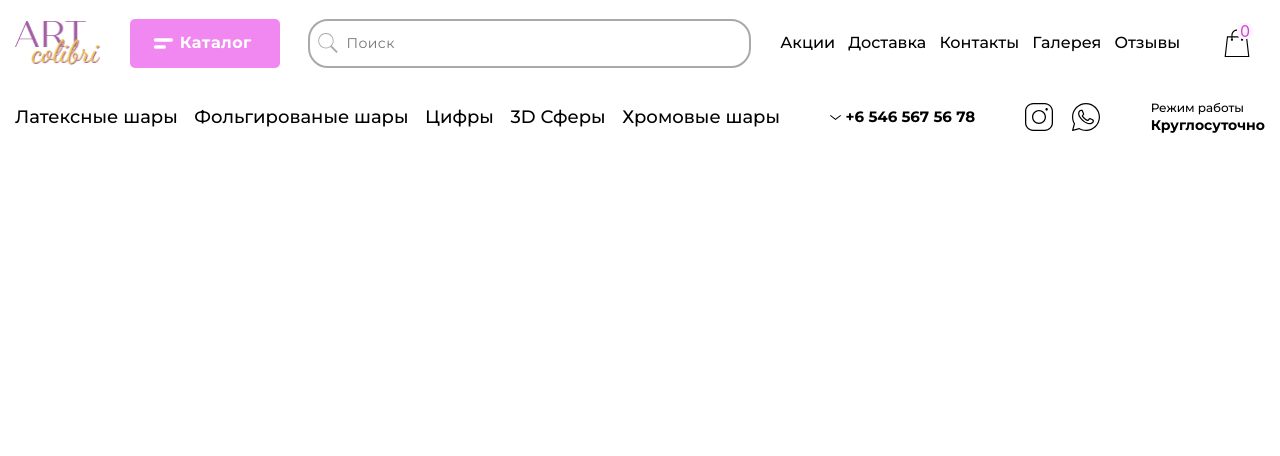
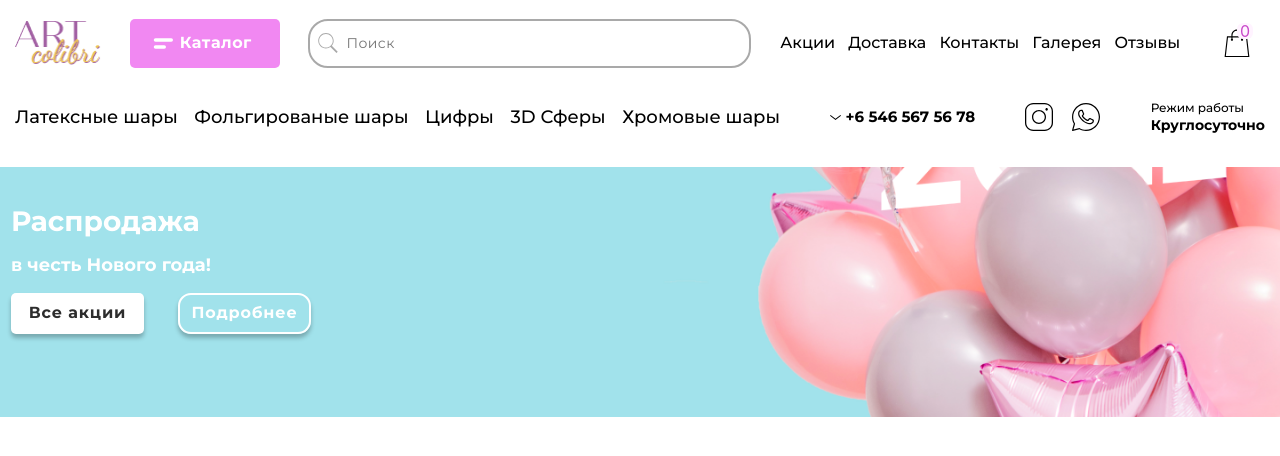
Before and after one commit to SomVariable/marbles-shop, a React (Create React App) app: page / in a window 1280 px wide. Shown: the top 456 px of the page. Built offline with nearby package versions, Linux system fonts and the light colour scheme.

Commit message:
fix bugs and add title ui component

```diff
--- a/src/components/header/Header.module.scss
+++ b/src/components/header/Header.module.scss
@@ -112,6 +112,7 @@ $parametrBorder: 1px solid #EEEEEE;
     transition: 0.5s all;
     visibility: hidden;
   }
+
   .menu.activeMenu {
     left: 0%;
     visibility: visible;
--- a/src/components/header/Header.tsx
+++ b/src/components/header/Header.tsx
@@ -3,7 +3,7 @@ import { ChangeEvent } from 'react';
 import './Header.module.scss';
 import Button from '../../UI/Button/Button';
 import Input from '../../UI/Input/Input';
-import { useState } from 'react';
+import { useState, useEffect } from 'react';
 import headerStyle from './Header.module.scss';
 import cn from 'classnames';
 import Icon from '../../UI/Icon/Icon'
@@ -21,6 +21,22 @@ const Header = () => {
     {clazz: headerStyle.listItem, content: 'Галерея', id: 4},
     {clazz: headerStyle.listItem, content: 'Отзывы', id: 5},
   ]
+
+  useEffect(() => {
+   if (asidePanel) {
+    const res =  window.innerWidth - document.body.scrollWidth;
+    document.body.style.cssText = `
+    overflow: hidden;
+    padding-right: ${res}px;
+    `;
+   } else {
+    document.body.style.cssText = `
+    overflow: "";
+    padding-right: ${0}px;
+    `
+   }
+  },[asidePanel])
+
   const onChange = (e: ChangeEvent<HTMLInputElement>) => {
      setValue(e.target.value);
   }
--- /dev/null
+++ b/src/components/saleSection/SaleSection.module.scss
@@ -0,0 +1,75 @@
+  @mixin flexParam ($dis, $jc, $ai) {
+    display: $dis;
+    justify-content: $jc;
+    align-items: $ai;
+  }
+  .sale {
+    min-height: 198px;
+    background: url('for320.png') center center / cover no-repeat;
+    padding: 36px 0px 36px 11px;
+  }
+  .mainTitle {
+    font-family: 'Montserrat';
+    font-style: normal;
+    font-weight: var(--fw-bold);
+    font-size: 28px;
+    line-height: 130%;
+    color: var(--secondary);
+    margin: 0px;
+  }
+  .subTitle {
+    font-family: 'Montserrat';
+    font-style: normal;
+    font-weight: var(--fw-bold);
+    font-size: var(	--fs-m);
+    line-height: 130%;
+    color: var(--secondary);
+  }
+  .primary {
+    width: 133px;
+    height: 41px;
+    background:  var(--secondary);
+    border-radius: 5px;
+    padding: 0px;
+    p {
+      @include flexParam(flex,center ,center );
+      font-weight: var(--fw-bold);
+      font-size: var(--fs-s);
+      line-height: 130%;
+      color: #2D2D2D;
+    }
+  }
+  .more {
+    display: none;
+  }
+
+ @media (min-width: 445px) {
+  .sale {
+    background: url('main.png') center center / cover no-repeat;
+  }
+ }
+ @media (min-width: 576px) {
+  .sale {
+    min-height: 250px;
+  }
+  .buttonWrap {
+    width: 300px;
+    @include flexParam(flex,space-between,center );
+  }
+  .more {
+    display: block;
+    width: 133px;
+    height: 41px;
+    border: 2px solid #FFFFFF;
+    border-radius: 13px;
+    background: transparent;
+    padding: 0px;
+    p {
+      @include flexParam(flex,center ,center );
+      font-weight: 700;
+      font-size: 16px;
+      line-height: 130%;
+      color: white;
+    }
+  }
+ }
--- /dev/null
+++ b/src/components/saleSection/SaleSection.tsx
@@ -0,0 +1,31 @@
+import styles from './SaleSection.module.scss';
+import Button from '../../UI/Button/Button';
+
+const SaleSection = () => {
+
+  let text: string = 'Покажите';
+
+  if (window.screen.availWidth >= 576) {
+    text = 'Все акции';
+  }
+
+  return (
+    <section className={styles.sale}>
+      <h1 className={styles.mainTitle}>
+      Распродажа
+      </h1>
+      <h2 className={styles.subTitle}>
+      в честь Нового года!
+      </h2>
+      <div className={styles.buttonWrap}>
+        <Button appearance = {'primary'} isOption = {false} className ={styles.primary}>
+          {text}
+        </Button>
+        <Button appearance = {'primary'} isOption = {false} className ={styles.more}>
+          Подробнее
+        </Button>
+      </div>
+    </section>
+  )
+}
+export default SaleSection;
--- a/src/pages/App/App.tsx
+++ b/src/pages/App/App.tsx
@@ -5,10 +5,12 @@ import './App.module.scss';
 import { IAppProps } from './IApp.interfase';
 import Header from '../../components/header/Header';
 import SubHeader from '../../components/subHeader/SubHeader';
+import SaleSection from '../../components/saleSection/SaleSection';
 
 function App({...props}: IAppProps): JSX.Element {
   return <div className="App">
   <Header/>
+  <SaleSection/>
     </div>;
 }
 
```
Also changed, not shown: src/UI/title/Title.module.scss (added, +10 -0 lines), src/UI/title/Title.tsx (added, +15 -0 lines), src/components/saleSection/for320.png (added), src/components/saleSection/main.png (added).
